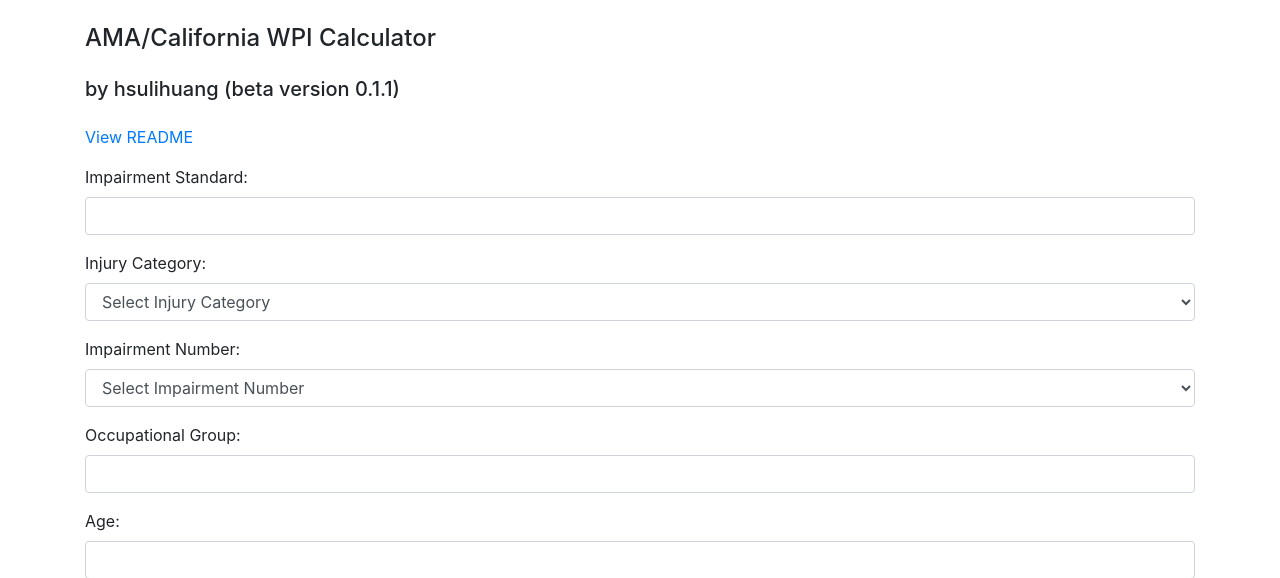
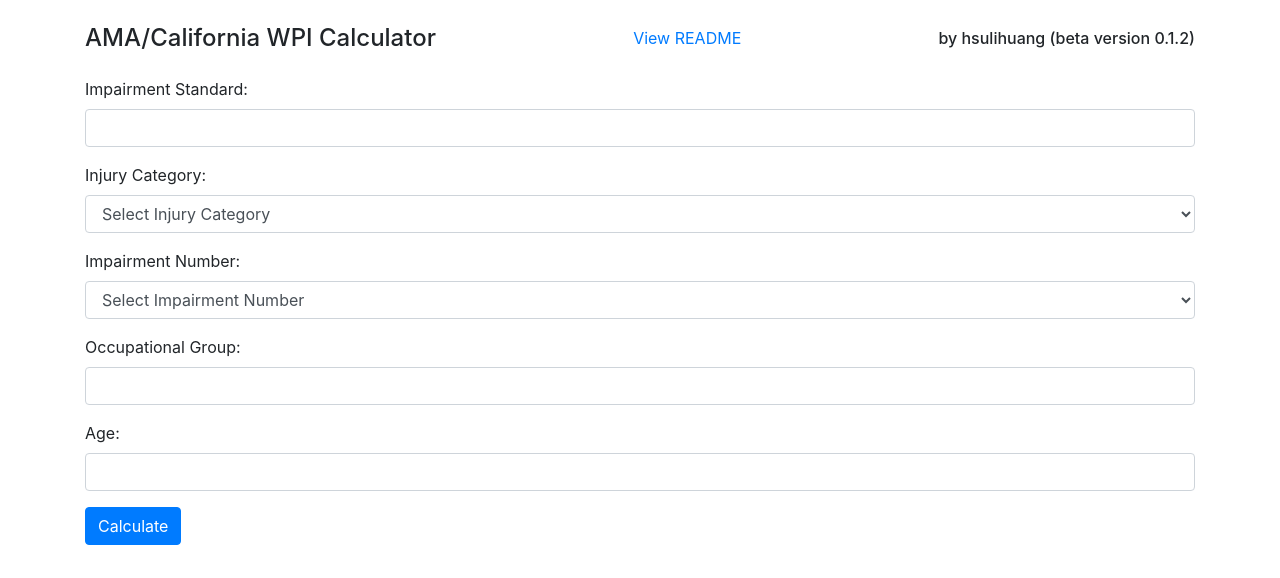
Before and after one commit to hsulihuang/AMA_calculator, a Flask app: page / in a window 1280 px wide. Shown: the top 578 px of the page. Run offline with Flask 2, Linux system fonts and the light colour scheme; some libraries are stand-ins or nearby versions.

Commit message:
ver 0.2.0

```diff
--- a/templates/index.html
+++ b/templates/index.html
@@ -3,19 +3,24 @@
 <head>
     <meta charset="UTF-8">
     <meta name="viewport" content="width=device-width, initial-scale=1.0">
-    <title>AMA/California WPI Calculator by Hsuli</title>
+    <title>AMA/California WPI Calculator by hsulihuang</title>
 
     <!-- Bootstrap CSS -->
     <link href="https://maxcdn.bootstrapcdn.com/bootstrap/4.5.2/css/bootstrap.min.css" rel="stylesheet">
 </head>
 <body class="container">
-    <h4 class="my-4">AMA/California WPI Calculator</h4>
-    <h5 class="mb-4">by hsulihuang (beta version 0.1.1)</h5>
+    <div class="d-flex align-items-center justify-content-between my-4">
+        <!-- Headline -->
+        <h4 class="mb-0">AMA/California WPI Calculator</h4>
 
-    <!-- link to README -->
-    <p>
-        <a href="https://github.com/hsulihuang/AMA_calculator/blob/main/README.md" target="_blank">View README</a>
-    </p>
+        <!-- Link to README -->
+        <p class="mb-0">
+            <a href="https://github.com/hsulihuang/AMA_calculator/blob/main/README.md" target="_blank">View README</a>
+        </p>
+
+        <!-- Version infomation -->
+        <h6 class="mb-0">by hsulihuang (beta version 0.1.2)</h6>
+    </div>
 
     <!-- Adjusting WPI -->
     <form id="ama-form">
@@ -157,7 +162,7 @@
         document.getElementById('copy-button').addEventListener('click', function() {
             const resultText = document.getElementById('result').innerText;
             navigator.clipboard.writeText(resultText).then(function() {
-                alert('Result copied to clipboard!');
+//                alert('Result copied to clipboard!');
             }, function(err) {
                 console.error('Failed to copy text: ', err);
             });
```
Also changed, not shown: README.md.
